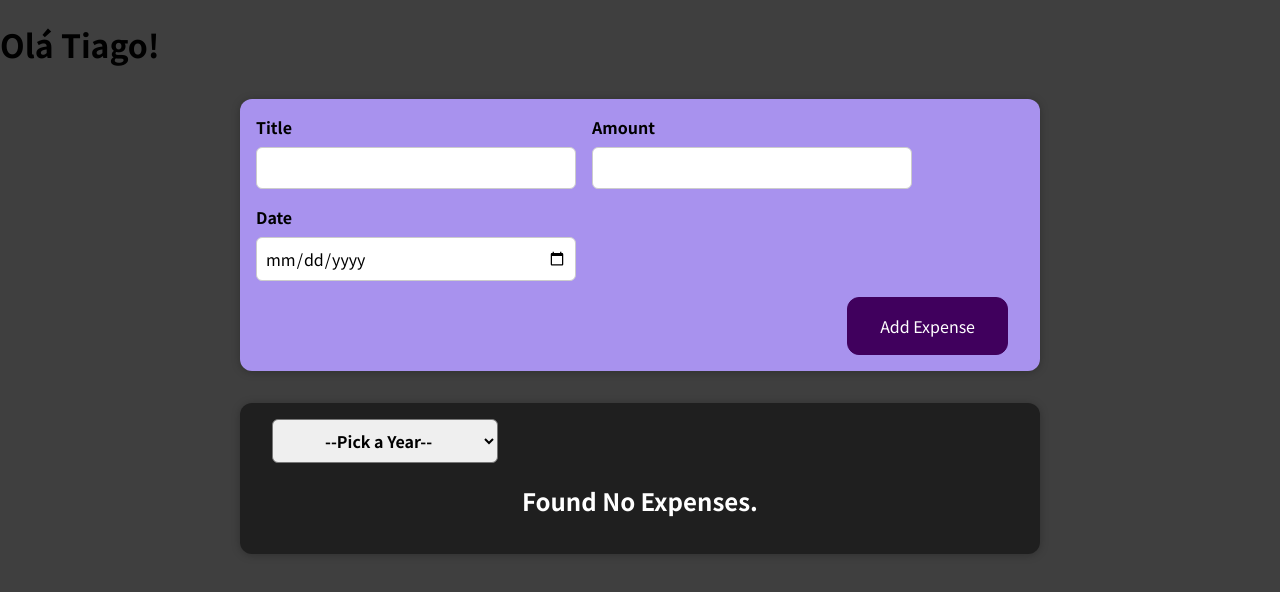
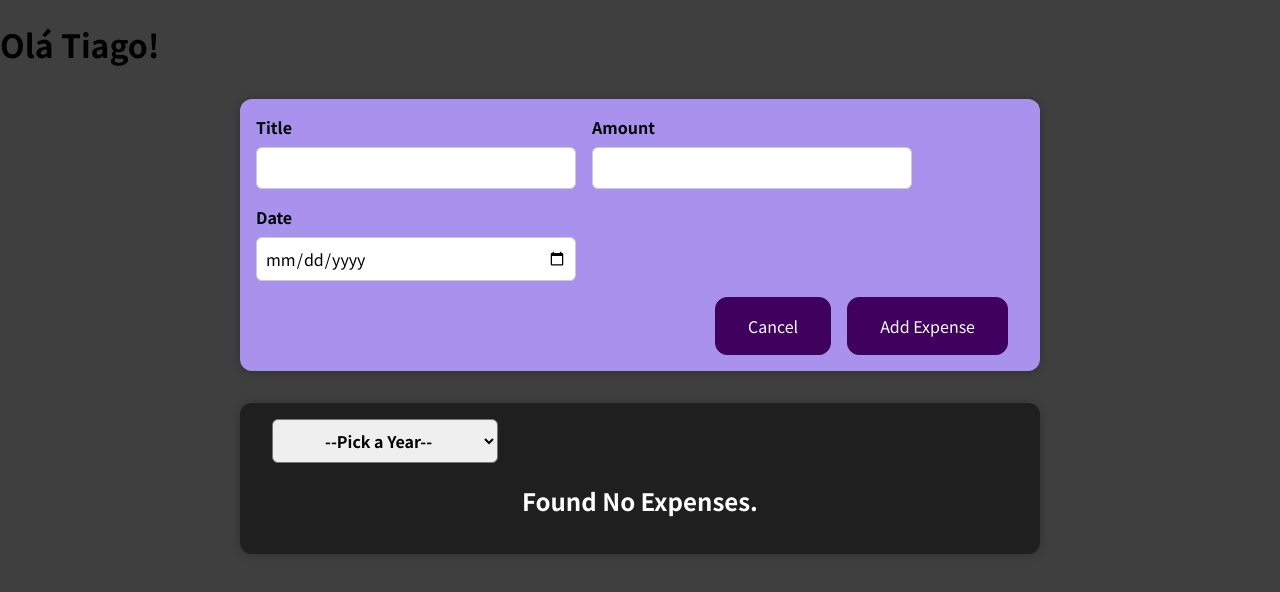
Before and after one commit to Shamoleambo/academind-react-complete-guide, a React (Create React App) app: page / in a window 1280 px wide. Both pictures are taken after a click on the button "Add New Expense". Shown: the top 592 px of the page. Built offline with nearby package versions, Linux system fonts and the light colour scheme.

Commit message:
add a cancel button to the form and close the form

```diff
--- a/src/components/NewExpense/ExpenseForm.js
+++ b/src/components/NewExpense/ExpenseForm.js
@@ -32,9 +32,12 @@ const ExpenseForm = props => {
     }
 
     props.onSaveExpenseData(expenseData)
+    props.closeNewExpenseForm()
     setUserInput({ titleInput: '', amountInput: '', dateInput: '' })
   }
-
+  const handleCancelButton = () => {
+    props.closeNewExpenseForm()
+  }
   return (
     <form onSubmit={submitHandler}>
       <div className='new-expense__controls'>
@@ -68,6 +71,9 @@ const ExpenseForm = props => {
         </div>
       </div>
       <div className='new-expense__actions'>
+        <button className='cancel-button' onClick={handleCancelButton}>
+          Cancel
+        </button>
         <button type='submit'>Add Expense</button>
       </div>
     </form>
```
